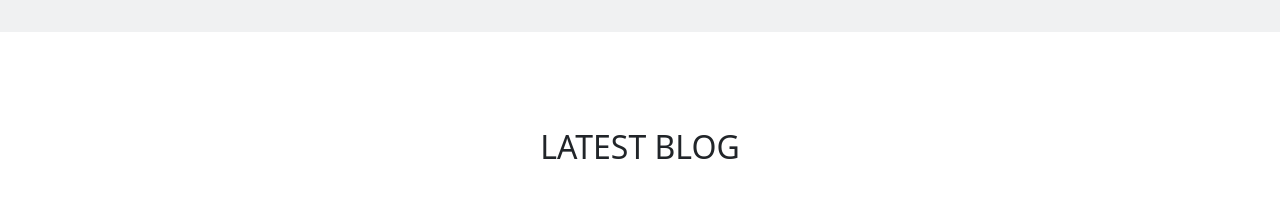
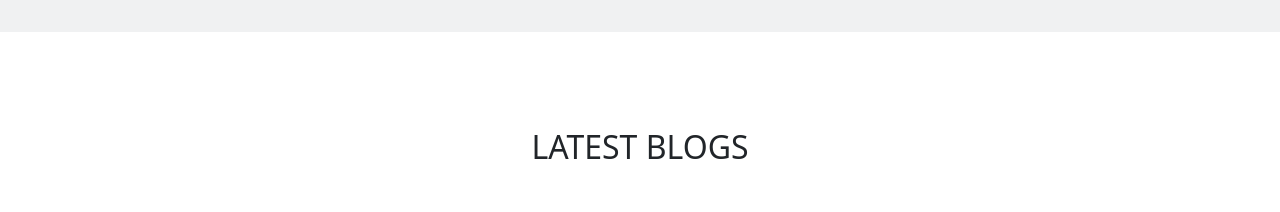
Before and after one commit to mohammedShanid8428/bootstrap-example, a plain HTML site: page index.html in a window 1280 px wide. Shown: the part 1540-1752 px from the top of the page. Drawn offline with nearby package versions, Linux system fonts and the light colour scheme.

```diff
--- a/index.html
+++ b/index.html
@@ -182,7 +182,7 @@
 
   <div class="container mt-5 p-5 ">
     <div class="blog mb-5">
-      <h2 class="text-center">LATEST BLOG</h2>
+      <h2 class="text-center">LATEST BLOGS</h2>
     </div>
     <div class="row gap-3">
       <div class="card  col border-2 me-3 border-dark p-0 m-0" style="width: 16rem;">
```
